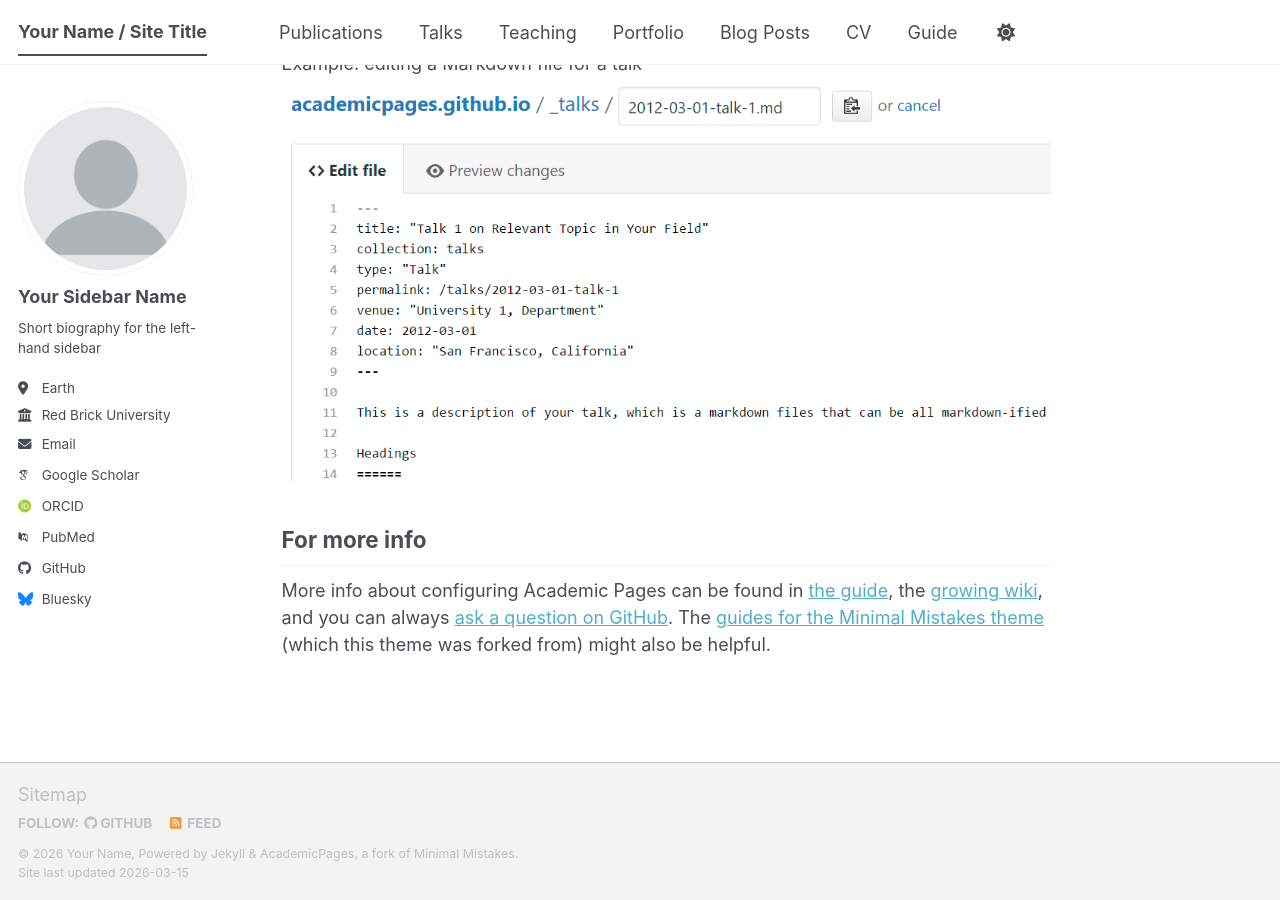
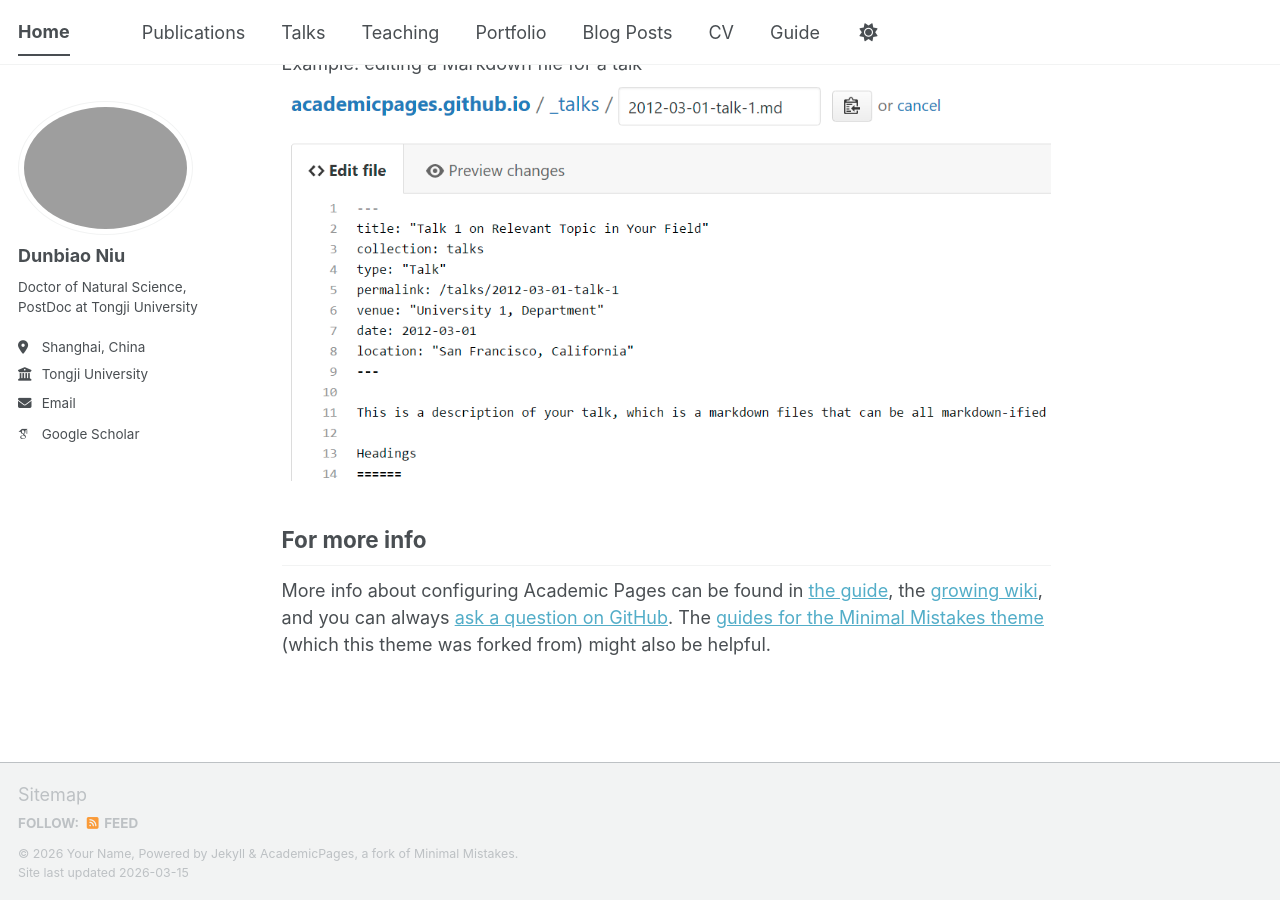
Before and after one commit to dunbiaoniu1993/dunbiaoniu1993.github.io, a Jekyll site: the page built from _pages/about.md, in a window 1280 px wide and 900 px high, scrolled down 2720 px. Built offline with Jekyll 4.4.1, drawn with Linux system fonts in a browser that asks for light colours; some web fonts are replaced; a script bundle is joined from its source files by our own code; library files that are not in the unit come from our copies.

Commit message:
Update _config.yml

```diff
--- a/_config.yml
+++ b/_config.yml
@@ -9,39 +9,39 @@
 # Basic Site Settings
 locale                   : "en-US"
 site_theme               : "default" # The available themes options are "default", "air", "sunrise", "mint", "dirt" and "contrast"
-title                    : "Your Name / Site Title"
+title                    : "Home"
 title_separator          : "-"
 name                     : &name "Your Name"
 description              : &description "Your Name's academic portfolio"   # Update this with a general description of your site, this is the default if not overridden by a page
-url                      : https://academicpages.github.io # The base hostname & protocol for your site e.g. "https://[your GitHub username].github.io",
+url                      : https://dunbiaoniu-ops.github.io/dunbiaoniu.github.io/ # The base hostname & protocol for your site e.g. "https://[your GitHub username].github.io",
                                                            # or if you already have some other page hosted on Github then use "https://[your GitHub username].github.io/[Your Repo Name]"
 baseurl                  : "" # the subpath of your site, e.g. "/blog"
-repository               : "academicpages/academicpages.github.io"
+repository               : "dunbiaoniu-ops/dunbiaoniu.github.io"
 
 # Site Author - The following control what appear as part of the author content on the side bar.
 #               If a field is blank the icon and link will not appear, otherwise it will be shown.
 #               Additional customization can be done by editing /_includes/author-profile.html
 author:
   # Biographic information
-  avatar           : "profile.png"
-  name             : "Your Sidebar Name"
+  avatar           : "dunbiaoniu.png"
+  name             : "Dunbiao Niu"
   pronouns         : # example: "she/her"
-  bio              : "Short biography for the left-hand sidebar"
-  location         : "Earth"
-  employer         : "Red Brick University"
+  bio              : "Doctor of Natural Science, PostDoc at Tongji University"
+  location         : "Shanghai, China"
+  employer         : "Tongji University"
   uri              : # URL
-  email            : "none@example.org"
+  email            : "dunbiaoniu_sc@163.com"
 
   # Academic websites
   academia         : # URL
   arxiv            : # URL - Update with the correct link to your profile
-  googlescholar    : "https://scholar.google.com/citations?user=PS_CX0AAAAAJ"
+  googlescholar    : "https://scholar.google.com/citations?hl=zh-CN&user=cWVHjhwAAAAJ"
   inspire-hep      : # URL
   impactstory      : # URL
-  orcid            : "https://orcid.org/yourorcidurl"
+  # orcid            : "https://orcid.org/yourorcidurl"
   semantic         : # URL
   ssrn             : # URL
-  pubmed           : "https://www.ncbi.nlm.nih.gov/pubmed/?term=john+snow"
+ # pubmed           : "https://www.ncbi.nlm.nih.gov/pubmed/?term=john+snow"
   researchgate     : # URL
   scopus           : # URL
   zotero           : # URL
@@ -51,13 +51,13 @@
   bitbucket        : # Username - Update with your username on the site
   codepen          : # Username
   dribbble         : # Username
-  github           : "academicpages"
+  github           : # "academicpages"
   kaggle           : # Username
   stackoverflow    : # User number or user number and name (i.e., use "1" or "1/jeff-atwood")
 
   # Social media
   artstation       : # Username
-  bluesky          : "bsky.app" # Replace this with you Bluesky username
+  bluesky          : # "bsky.app" # Replace this with you Bluesky username
   facebook         : # Username
   flickr           : # Username
   foursquare       : # Username
```
